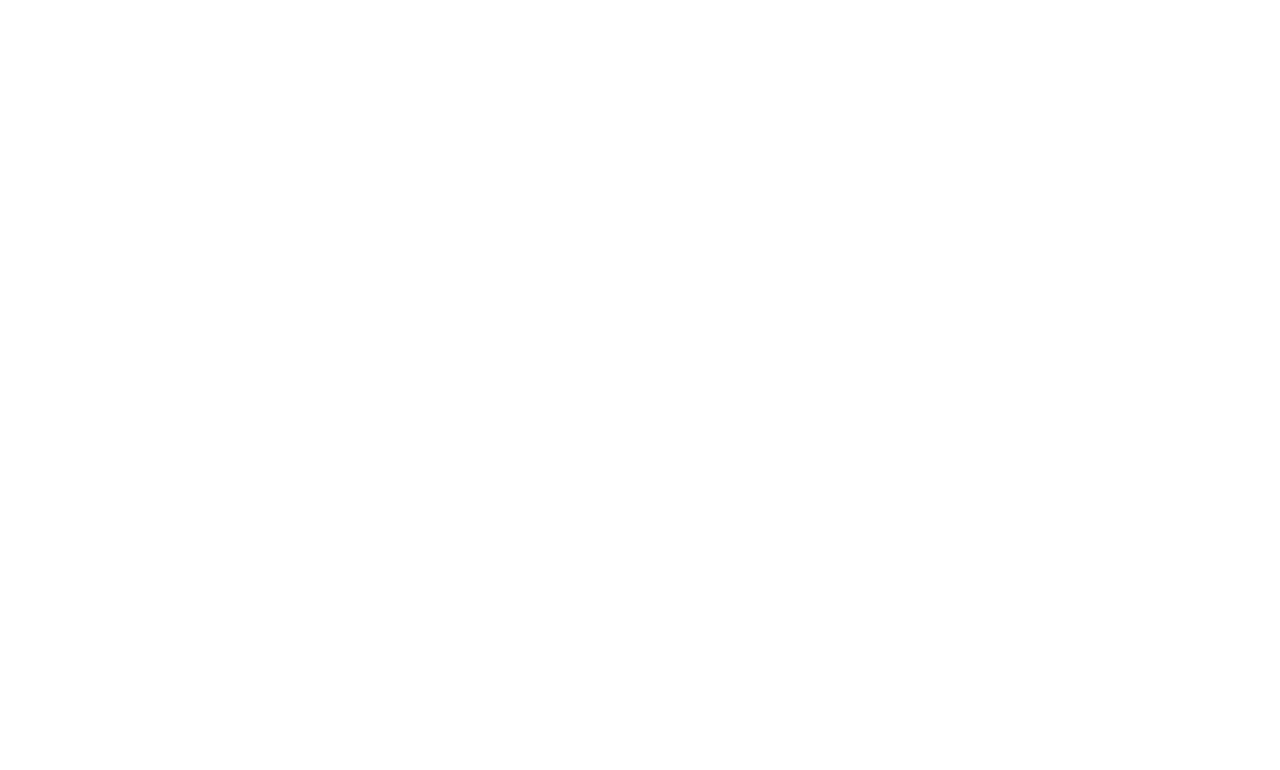
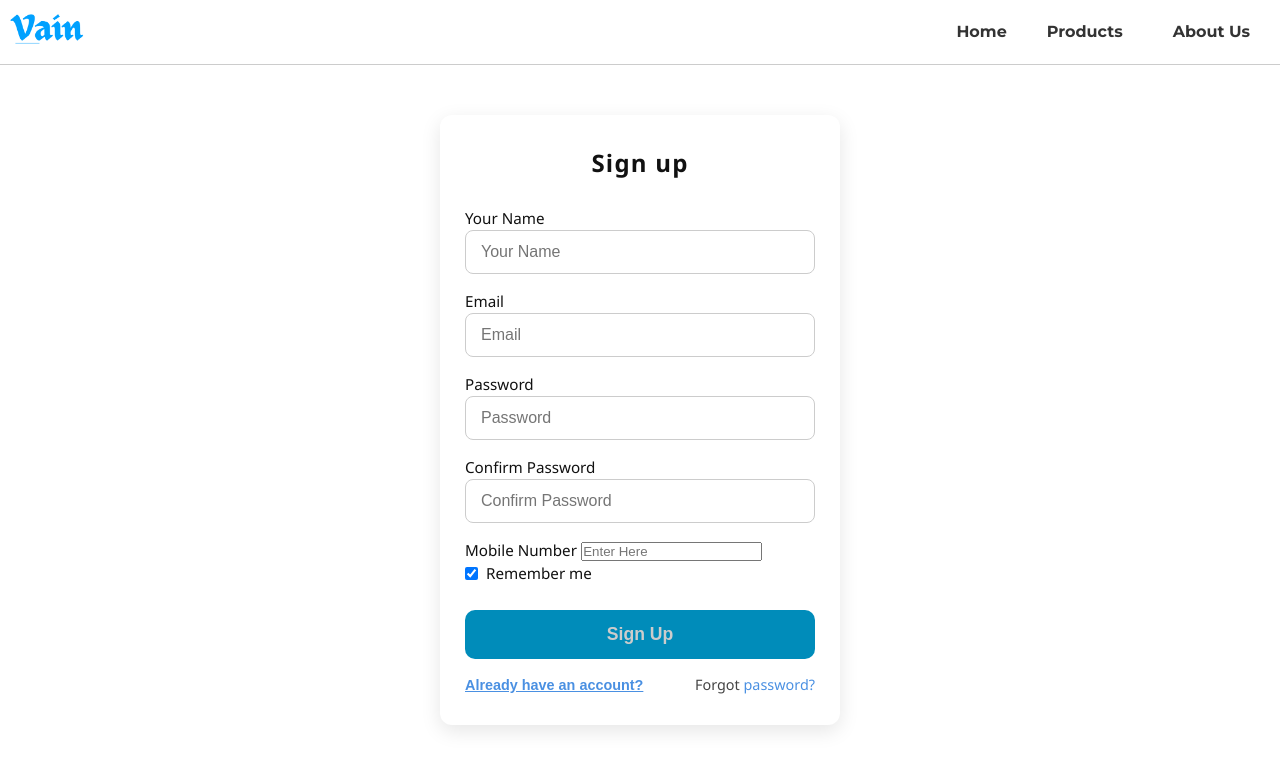
Before and after one commit to isurukaldera/Front-End-2024-25, a plain HTML site: page pages/signup.html in a window 1280 px wide. Drawn offline with Linux system fonts and the light colour scheme.

Commit message:
SignUp Page Form

```diff
--- a/pages/signup.html
+++ b/pages/signup.html
@@ -0,0 +1,69 @@
+<!DOCTYPE html>
+<html lang="en">
+<head>
+  <meta charset="UTF-8" />
+  <meta name="viewport" content="width=device-width, initial-scale=1.0" />
+  <title>Vain</title>
+  <link rel="preconnect" href="https://fonts.googleapis.com" />
+  <link rel="preconnect" href="https://fonts.gstatic.com" crossorigin />
+  <link href="https://fonts.googleapis.com/css2?family=Montserrat:wght@400;700&display=swap" rel="stylesheet" />
+  <link
+    rel="stylesheet"
+    href="https://cdnjs.cloudflare.com/ajax/libs/font-awesome/6.7.2/css/all.min.css"
+    integrity="sha512-Evv84Mr4kqVGRNSgIGL/F/aIDqQb7xQ2vcrdIwxfjThSH8CSR7PBEakCr51Ck+w+/U6swU2Im1vVX0SVk9ABhg=="
+    crossorigin="anonymous"
+    referrerpolicy="no-referrer"
+  />
+  <link rel="stylesheet" href="../style.css" />
+  <link rel="shortcut icon" href="../images/Vain.png" type="image/png" />
+</head>
+<body>
+  <!-- Navbar Section -->
+  <nav class="navbar">
+    <div class="container">
+      <div class="logo">
+        <a href="index.html">
+          <img src="../images/Vain.png" alt="logo" />
+        </a>
+      </div>
+      <div class="menu-btn"></div>
+      <div class="main-menu">
+        <ul>
+          <li><a href="index.html">Home</a></li>
+          <li><a href="products.html">Products</a></li>
+          <li><a href="Aboutus.html">About Us</a></li>
+        </ul>
+      </div>
+    </div>
+  </nav>
+  <!-- signup Section -->
+<section id="Login-details">
+  <form method="post" autocomplete="off" novalidate>
+    <h2>Sign up</h2>
+
+    <label for="YourName">Your Name</label>
+    <input type="text" id="YourName" name="YourName" placeholder="Your Name" required>
+
+    <label for="Email">Email</label>
+    <input type="email" id="Email" name="Email" placeholder="Email" required>
+
+    <label for="Password">Password</label>
+    <input type="password" id="Password" name="Password" placeholder="Password" required>
+
+    <label for="ConfirmPassword">Confirm Password</label>
+    <input type="password" id="ConfirmPassword" name="ConfirmPassword" placeholder="Confirm Password" required>
+
+    <label for="Mobilenumber">Mobile Number</label>
+    <input type="tel" id="Mobilenumber" name="Mobilenumber" placeholder="Enter Here" pattern="[0-9]{7,15}" title="Enter a valid phone number" required>
+    <div class="checkbox-remember">
+     <input type="checkbox" id="remember" name="remember" checked>
+     <label for="remember">Remember me</label>
+    </div>
+    <button class="normal" type="button" onclick="location.href='Login.html'">Sign Up</button>
+    <div class="Newadd">
+      <button type="button" class="cancelbtn" onclick="location.href='Login.html'">Already have an account?</button>
+      <span class="psw">Forgot <a href="#">password?</a></span>
+    </div>
+  </form>
+</section>
+</body>
--- a/style.css
+++ b/style.css
@@ -707,9 +707,111 @@ section{
 
 
 /*signUp*/
+#Login-details {
+  max-width: 400px;
+  display: flex;
+  justify-content: space-between;
+  margin: 50px auto;
+  padding: 30px 25px;
+  background: #fff;
+  border-radius: 12px;
+  box-shadow: 0 6px 20px rgba(0,0,0,0.1);
+  font-family: 'Segoe UI', Tahoma, Geneva, Verdana, sans-serif;
+}
+
+#Login-details h2 {
+  text-align: center;
+  margin-bottom: 25px;
+  font-weight: 900;
+  color: var(--color-dark);
+  letter-spacing: 1.2px;
+}
+
+#Login-details input[type="text"],
+#Login-details input[type="email"],
+#Login-details input[type="password"] {
+  width: 100%;
+  padding: 12px 15px;
+  margin-bottom: 15px;
+  border: 1.8px solid #ccc;
+  border-radius: 8px;
+  font-size: 1rem;
+  transition: border-color 0.3s ease;
+}
+
+#Login-details input[type="text"]:focus,
+#Login-details input[type="email"]:focus,
+#Login-details input[type="password"]:focus {
+  border-color: #2696e9;
+  outline: none;
+}
+
+.checkbox-remember {
+  display: flex;
+  align-items: center;
+  gap: 8px;
+  margin-bottom: 15px;
+  font-size: 0.95rem;
+  color: var(--color-dark);
+}
 
 
+#Login-details label {
+  font-size: 0.95rem;
+  color:var(--color-dark);
+  user-select: none;
+}
 
+#Login-details button.normal {
+  width: 100%;
+  background: var(--primary-color);
+  color: #ccc;
+  font-weight: 600;
+  padding: 14px;
+  border: none;
+  border-radius: 10px;
+  font-size: 1.1rem;
+  cursor: pointer;
+  transition: background-color 0.3s ease;
+  margin-top: 10px;
+}
+
+#Login-details button.normal:hover {
+  background: var(--primary-color);
+}
+
+.Newadd {
+  display: flex;
+  justify-content: space-between;
+  align-items: center;
+  margin-top: 15px;
+  font-size: 0.9rem;
+  color: #444;
+}
+
+.Newadd .cancelbtn {
+  background: none;
+  border: none;
+  color: #4a90e2;
+  cursor: pointer;
+  font-weight: 600;
+  padding: 0;
+  font-size: 0.9rem;
+  text-decoration: underline;
+}
+
+.Newadd .cancelbtn:hover {
+  color: #357ABD;
+}
+
+.Newadd .psw a {
+  color: #4a90e2;
+  text-decoration: none;
+}
+
+.Newadd .psw a:hover {
+  text-decoration: underline;
+}
 
 
 .footer {
```
Also changed, not shown: pages/Login.html (+2 -5 lines).
